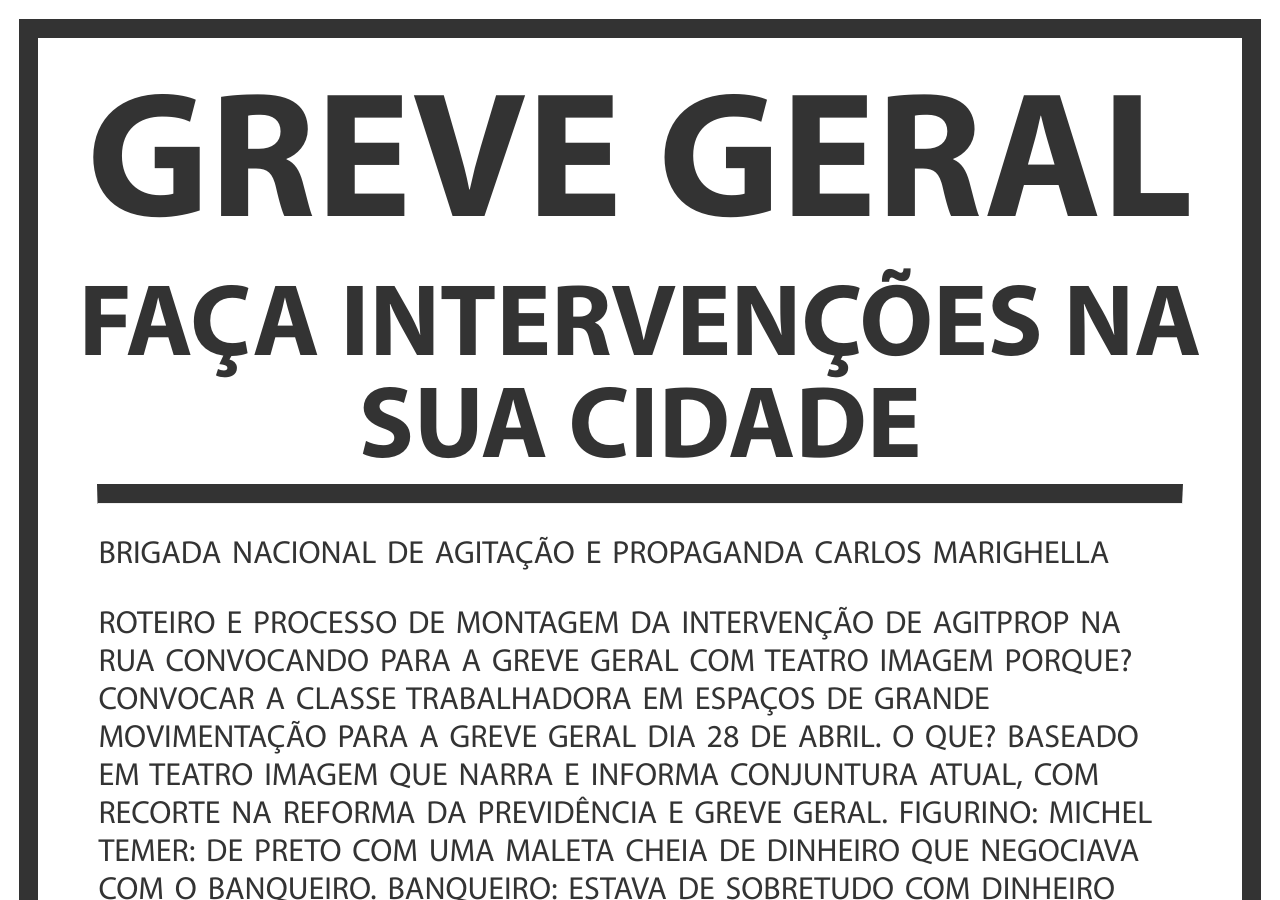
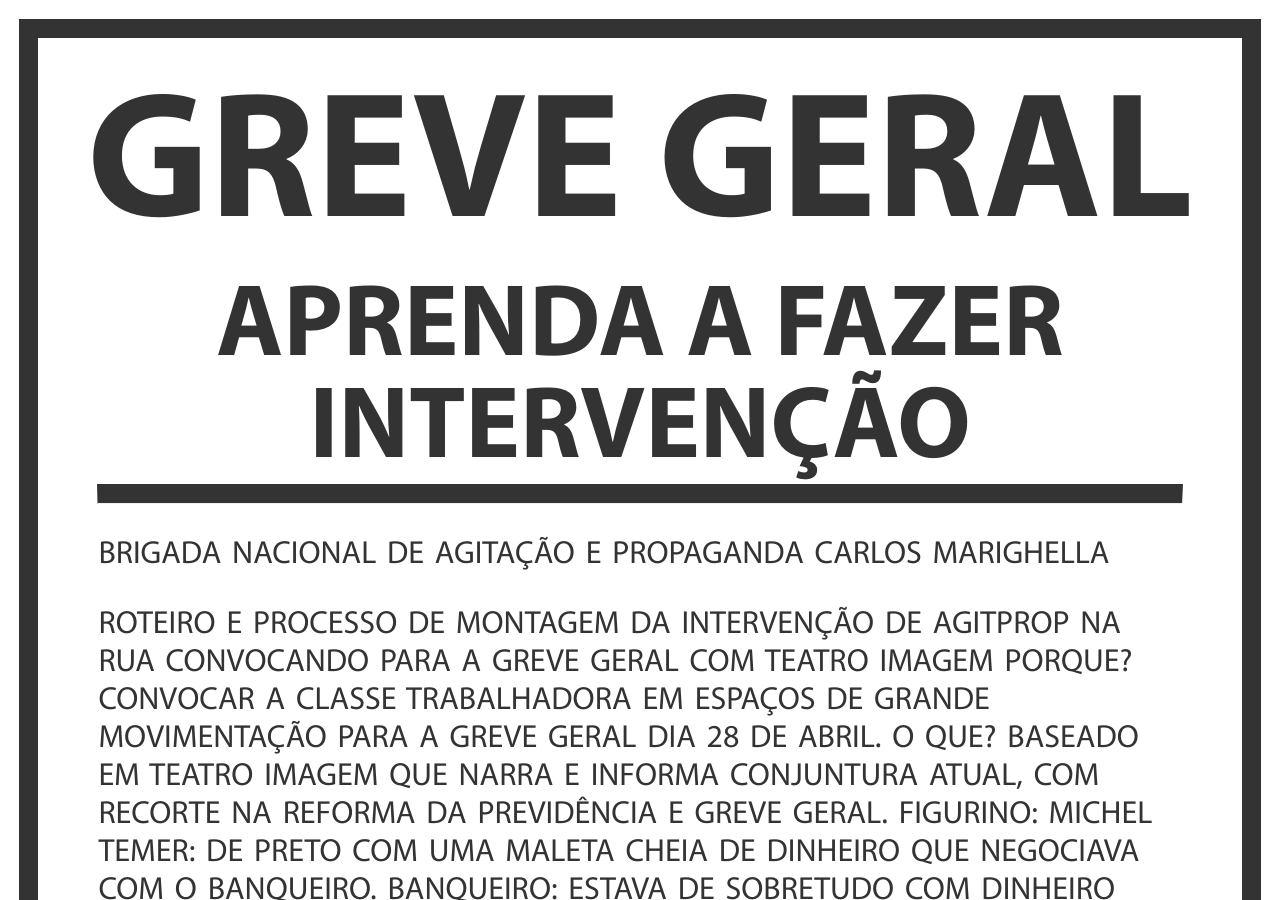
Before and after one commit to LulaLivre/grevegeral.github.io, a Jekyll site: the page built from _posts/2017-04-06-acao3.md, in a window 1280 px wide and 900 px high. Built offline with Jekyll 4.4.1, drawn with Linux system fonts in a browser that asks for light colours.

Commit message:
Update 2017-04-06-acao3.md

```diff
--- a/_posts/2017-04-06-acao3.md
+++ b/_posts/2017-04-06-acao3.md
@@ -1,6 +1,6 @@
 ---
 layout: post
-title: "Faça intervenções na sua cidade"
+title: "Aprenda a fazer intervenção"
 cover: /assets/acoes/greveee.jpg
 category: "ações"
 ---
```
